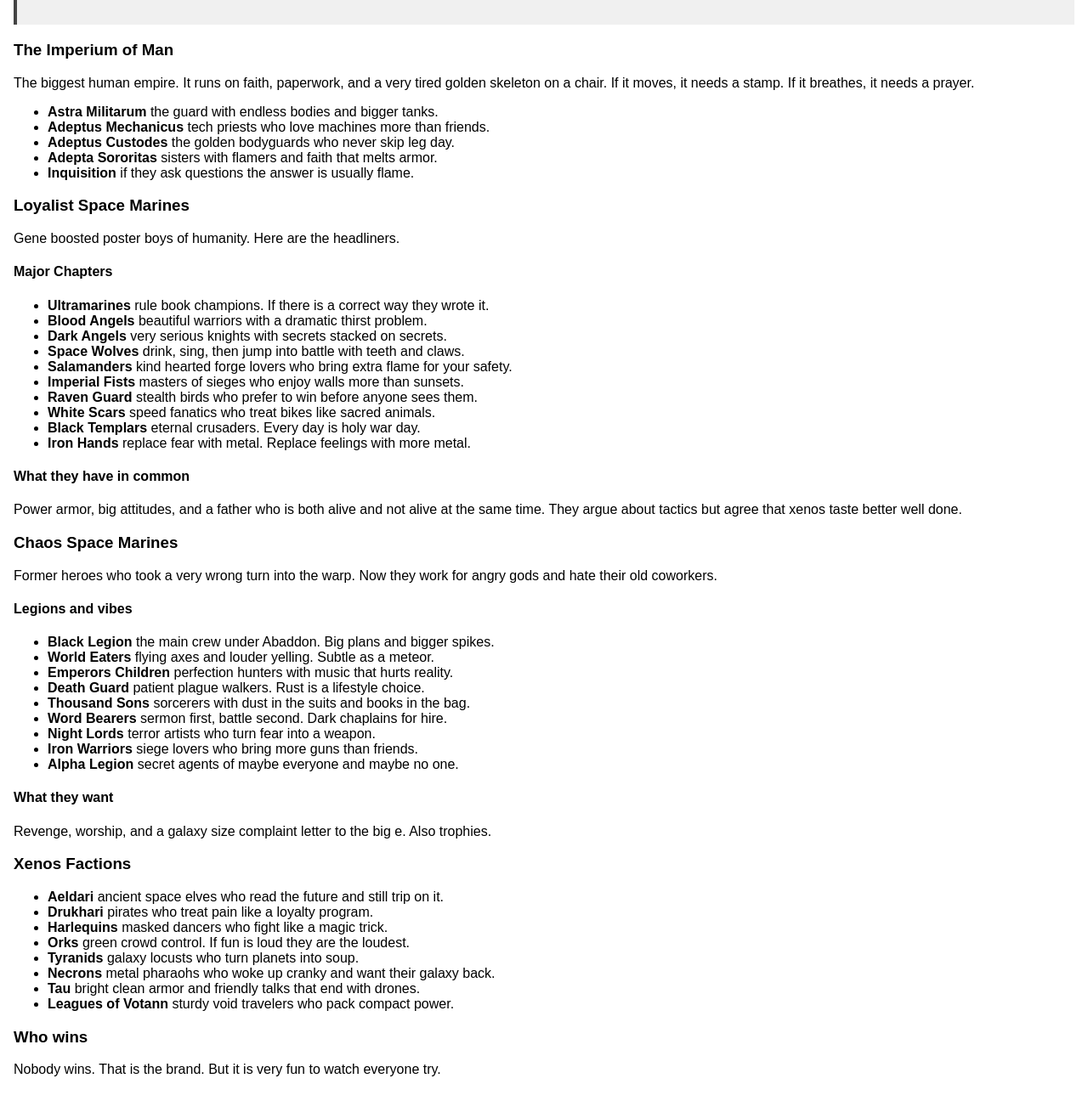
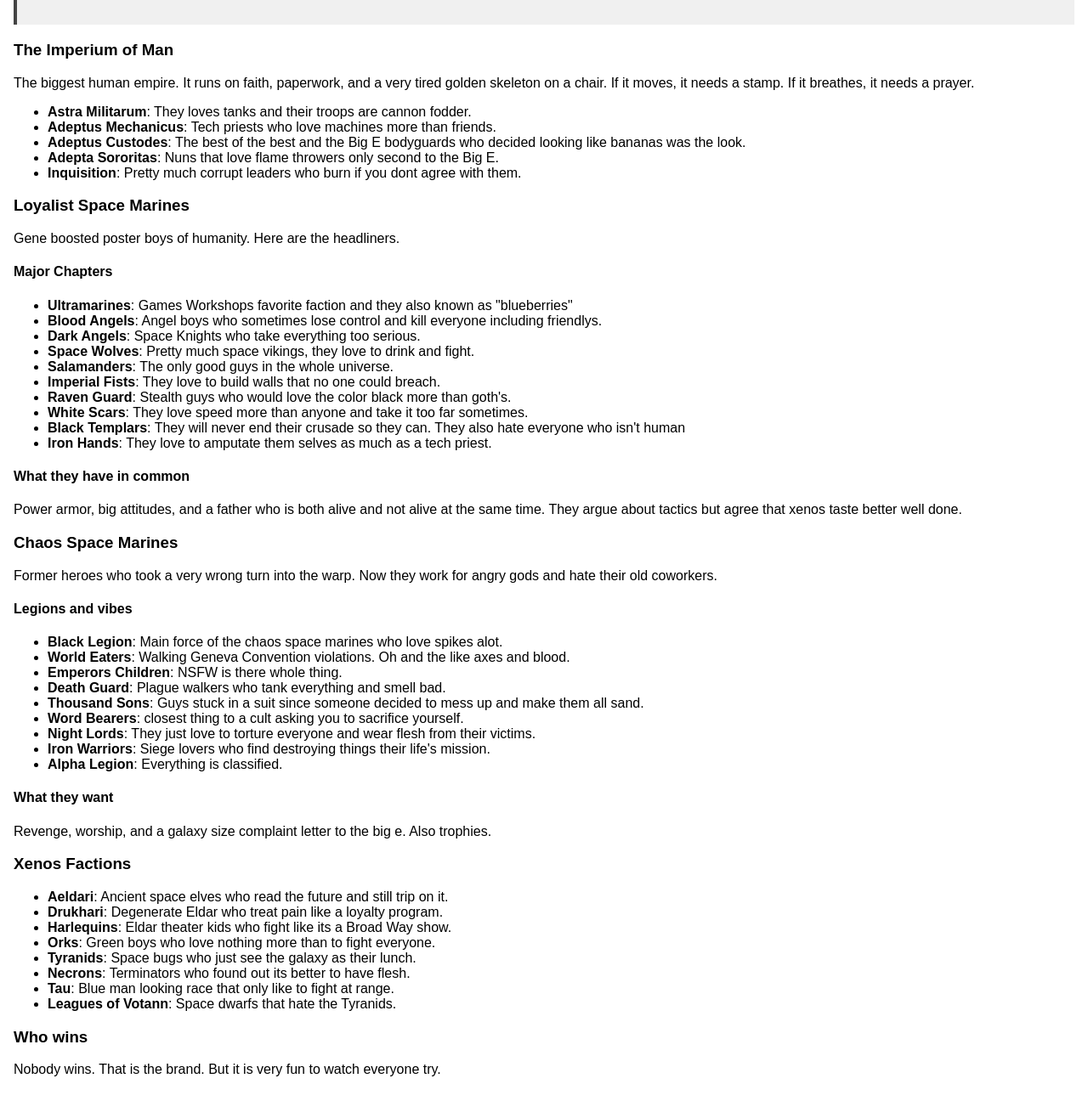
Before and after one commit to Jzaldvar/project_1_484, a plain HTML site: page factions.html in a window 1280 px wide. Shown: the part 344-1640 px from the top of the page at 85% size. Drawn offline with Linux system fonts and the light colour scheme.

Commit message:
fixed factions

```diff
--- a/factions.html
+++ b/factions.html
@@ -40,11 +40,11 @@
             skeleton on a chair. If it moves, it needs a stamp. If it breathes, it needs a prayer.
         </p>
         <ul>
-            <li><strong>Astra Militarum</strong> the guard with endless bodies and bigger tanks.</li>
-            <li><strong>Adeptus Mechanicus</strong> tech priests who love machines more than friends.</li>
-            <li><strong>Adeptus Custodes</strong> the golden bodyguards who never skip leg day.</li>
-            <li><strong>Adepta Sororitas</strong> sisters with flamers and faith that melts armor.</li>
-            <li><strong>Inquisition</strong> if they ask questions the answer is usually flame.</li>
+            <li><strong>Astra Militarum</strong>: They loves tanks and their troops are cannon fodder.</li>
+            <li><strong>Adeptus Mechanicus</strong>: Tech priests who love machines more than friends.</li>
+            <li><strong>Adeptus Custodes</strong>: The best of the best and the Big E bodyguards who decided looking like bananas was the look.</li>
+            <li><strong>Adepta Sororitas</strong>: Nuns that love flame throwers only second to the Big E.</li>
+            <li><strong>Inquisition</strong>: Pretty much corrupt leaders who burn if you dont agree with them.</li>
         </ul>
     </section>
 
@@ -56,16 +56,16 @@
 
         <h4>Major Chapters</h4>
         <ul>
-            <li><strong>Ultramarines</strong> rule book champions. If there is a correct way they wrote it.</li>
-            <li><strong>Blood Angels</strong> beautiful warriors with a dramatic thirst problem.</li>
-            <li><strong>Dark Angels</strong> very serious knights with secrets stacked on secrets.</li>
-            <li><strong>Space Wolves</strong> drink, sing, then jump into battle with teeth and claws.</li>
-            <li><strong>Salamanders</strong> kind hearted forge lovers who bring extra flame for your safety.</li>
-            <li><strong>Imperial Fists</strong> masters of sieges who enjoy walls more than sunsets.</li>
-            <li><strong>Raven Guard</strong> stealth birds who prefer to win before anyone sees them.</li>
-            <li><strong>White Scars</strong> speed fanatics who treat bikes like sacred animals.</li>
-            <li><strong>Black Templars</strong> eternal crusaders. Every day is holy war day.</li>
-            <li><strong>Iron Hands</strong> replace fear with metal. Replace feelings with more metal.</li>
+            <li><strong>Ultramarines</strong>: Games Workshops favorite faction and they also known as "blueberries"</li>
+            <li><strong>Blood Angels</strong>: Angel boys who sometimes lose control and kill everyone including friendlys.</li>
+            <li><strong>Dark Angels</strong>: Space Knights who take everything too serious.</li>
+            <li><strong>Space Wolves</strong>: Pretty much space vikings, they love to drink and fight.</li>
+            <li><strong>Salamanders</strong>: The only good guys in the whole universe.</li>
+            <li><strong>Imperial Fists</strong>: They love to build walls that no one could breach.</li>
+            <li><strong>Raven Guard</strong>: Stealth guys who would love the color black more than goth's.</li>
+            <li><strong>White Scars</strong>: They love speed more than anyone and take it too far sometimes.</li>
+            <li><strong>Black Templars</strong>: They will never end their crusade so they can. They also hate everyone who isn't human</li>
+            <li><strong>Iron Hands</strong>: They love to amputate them selves as much as a tech priest.</li>
         </ul>
 
         <h4>What they have in common</h4>
@@ -84,15 +84,15 @@
 
         <h4>Legions and vibes</h4>
         <ul>
-            <li><strong>Black Legion</strong> the main crew under Abaddon. Big plans and bigger spikes.</li>
-            <li><strong>World Eaters</strong> flying axes and louder yelling. Subtle as a meteor.</li>
-            <li><strong>Emperors Children</strong> perfection hunters with music that hurts reality.</li>
-            <li><strong>Death Guard</strong> patient plague walkers. Rust is a lifestyle choice.</li>
-            <li><strong>Thousand Sons</strong> sorcerers with dust in the suits and books in the bag.</li>
-            <li><strong>Word Bearers</strong> sermon first, battle second. Dark chaplains for hire.</li>
-            <li><strong>Night Lords</strong> terror artists who turn fear into a weapon.</li>
-            <li><strong>Iron Warriors</strong> siege lovers who bring more guns than friends.</li>
-            <li><strong>Alpha Legion</strong> secret agents of maybe everyone and maybe no one.</li>
+            <li><strong>Black Legion</strong>: Main force of the chaos space marines who love spikes alot.</li>
+            <li><strong>World Eaters</strong>: Walking Geneva Convention violations. Oh and the like axes and blood.</li>
+            <li><strong>Emperors Children</strong>: NSFW is there whole thing.</li>
+            <li><strong>Death Guard</strong>: Plague walkers who tank everything and smell bad.</li>
+            <li><strong>Thousand Sons</strong>: Guys stuck in a suit since someone decided to mess up and make them all sand.</li>
+            <li><strong>Word Bearers</strong>: closest thing to a cult asking you to sacrifice yourself.</li>
+            <li><strong>Night Lords</strong>: They just love to torture everyone and wear flesh from their victims.</li>
+            <li><strong>Iron Warriors</strong>: Siege lovers who find destroying things their life's mission.</li>
+            <li><strong>Alpha Legion</strong>: Everything is classified.</li>
         </ul>
 
         <h4>What they want</h4>
@@ -104,14 +104,14 @@
     <section>
         <h3>Xenos Factions</h3>
         <ul>
-            <li><strong>Aeldari</strong> ancient space elves who read the future and still trip on it.</li>
-            <li><strong>Drukhari</strong> pirates who treat pain like a loyalty program.</li>
-            <li><strong>Harlequins</strong> masked dancers who fight like a magic trick.</li>
-            <li><strong>Orks</strong> green crowd control. If fun is loud they are the loudest.</li>
-            <li><strong>Tyranids</strong> galaxy locusts who turn planets into soup.</li>
-            <li><strong>Necrons</strong> metal pharaohs who woke up cranky and want their galaxy back.</li>
-            <li><strong>Tau</strong> bright clean armor and friendly talks that end with drones.</li>
-            <li><strong>Leagues of Votann</strong> sturdy void travelers who pack compact power.</li>
+            <li><strong>Aeldari</strong>: Ancient space elves who read the future and still trip on it.</li>
+            <li><strong>Drukhari</strong>: Degenerate Eldar who treat pain like a loyalty program.</li>
+            <li><strong>Harlequins</strong>: Eldar theater kids who fight like its a Broad Way show.</li>
+            <li><strong>Orks</strong>: Green boys who love nothing more than to fight everyone.</li>
+            <li><strong>Tyranids</strong>: Space bugs who just see the galaxy as their lunch.</li>
+            <li><strong>Necrons</strong>: Terminators who found out its better to have flesh.</li>
+            <li><strong>Tau</strong>: Blue man looking race that only like to fight at range.</li>
+            <li><strong>Leagues of Votann</strong>: Space dwarfs that hate the Tyranids.</li>
         </ul>
     </section>
 
```
